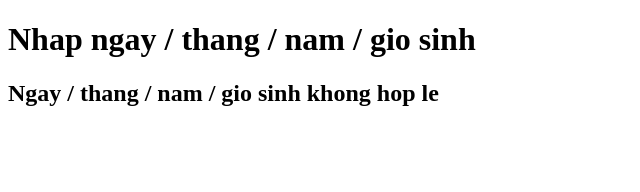
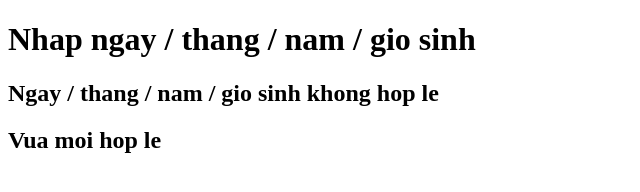
Before and after one commit to tonygag/Tuvi, a plain HTML site: page index.html in a window 1280 px wide. Shown: the whole page, without its empty margins (0-640 px from the left). Drawn offline with Linux system fonts and the light colour scheme.

Commit message:
3rd commit

```diff
--- a/index.html
+++ b/index.html
@@ -8,5 +8,6 @@
   <body>
     <h1>Nhap ngay / thang / nam / gio sinh</h1>
     <h2>Ngay / thang / nam / gio sinh khong hop le</h2>
+    <h2>Vua moi hop le</h2>
   </body>
 </html>
```
